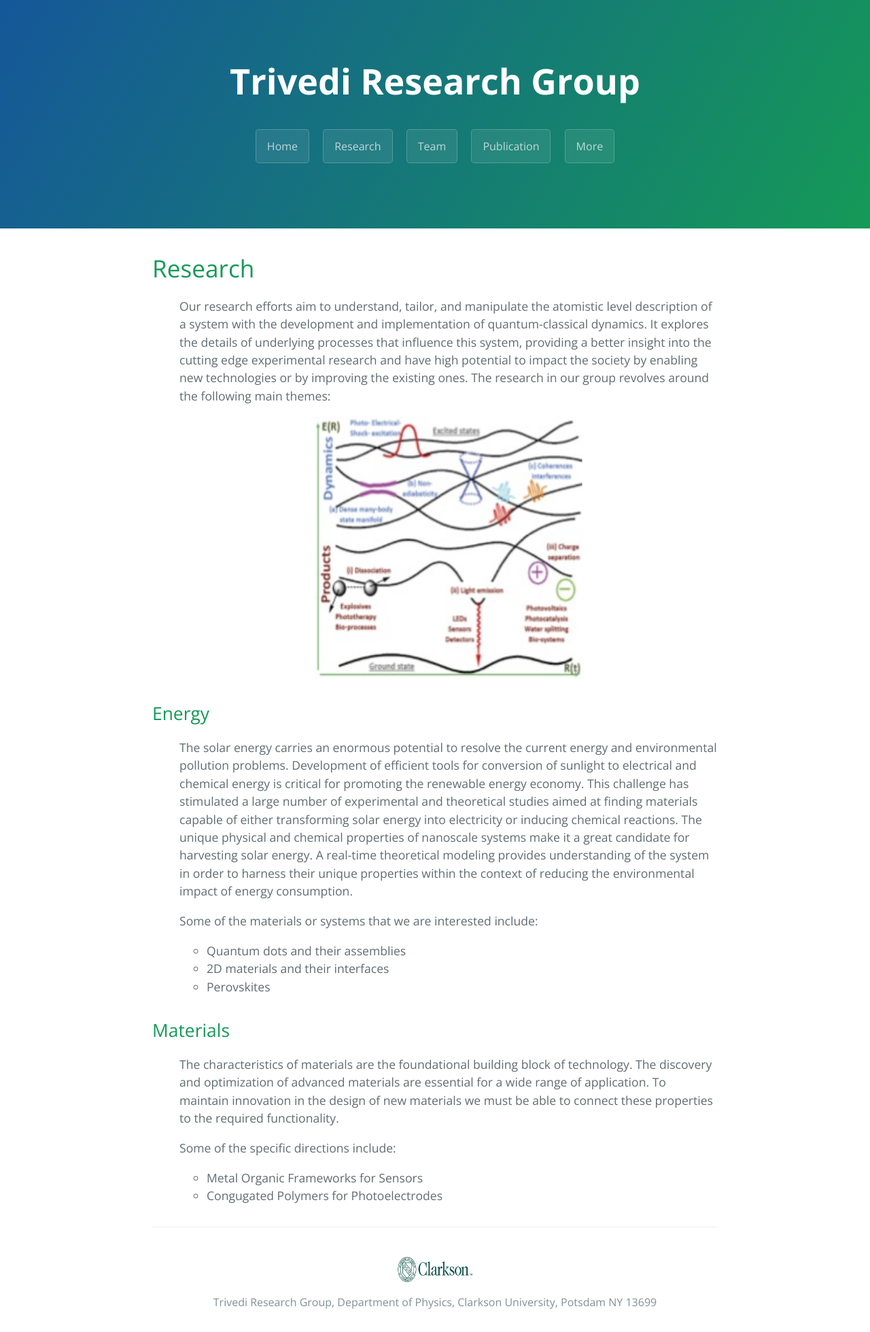
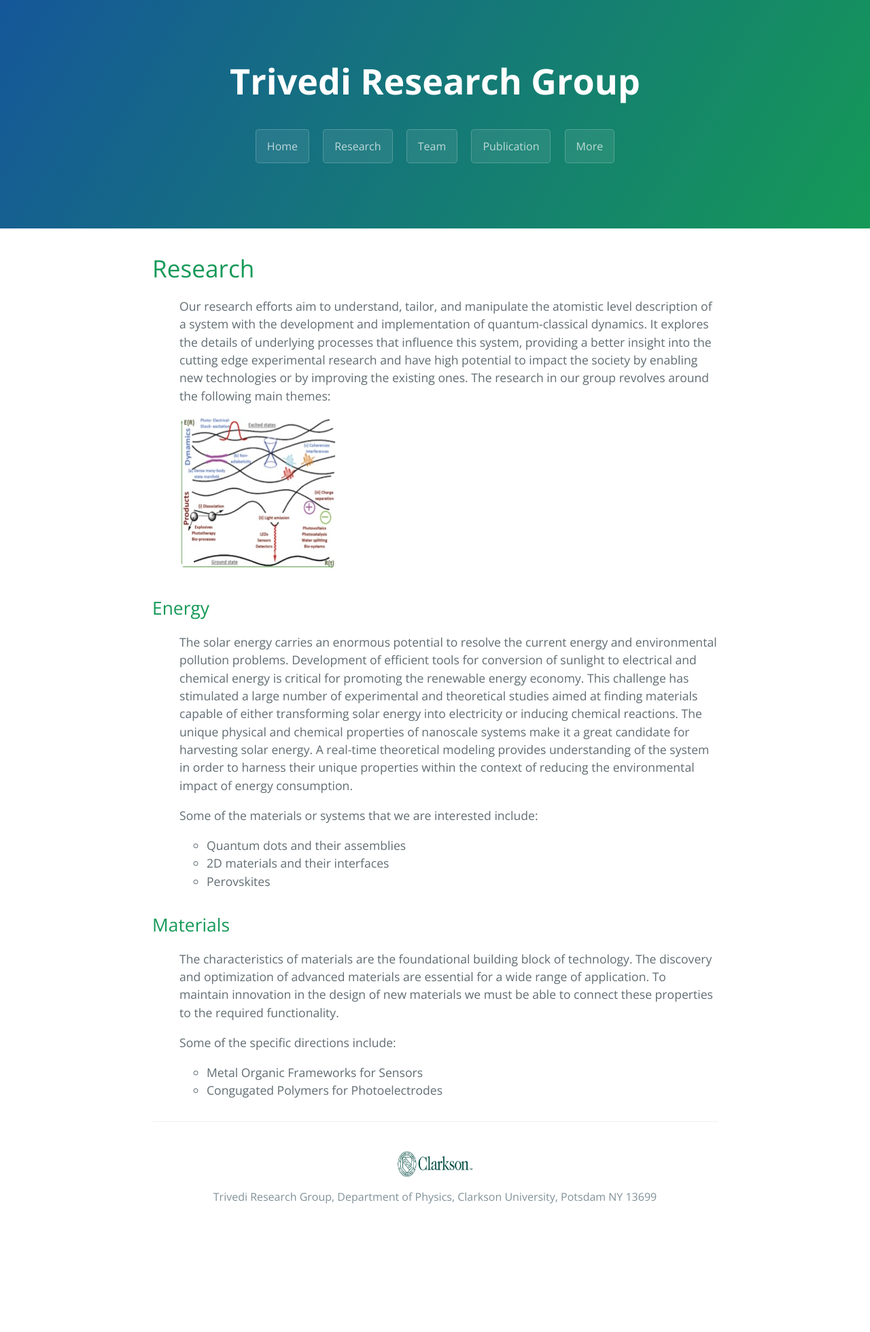
Before and after one commit to dharatrivedi/dharatrivedi.github.io, a Jekyll site: the page built from research.html, in a window 1280 px wide. Shown: the whole page at 68% size. Built offline with Jekyll 4.4.1, drawn with Linux system fonts in a browser that asks for light colours; after the commit the page ends 1804 px from its top, so only the background shows below that.

Commit message:
Update research.html

```diff
--- a/research.html
+++ b/research.html
@@ -11,7 +11,7 @@ title: {{ site.name }}
     {% endfor %}
   </ul>
   <ul class="posts">
-    <img src="/images/1.jpg" alt="Dynamics" class="center";>
+    <img src="/images/1.jpg" alt="Dynamics">
   </ul>
   <h2>Energy</h2>
   <ul class="posts">
```
